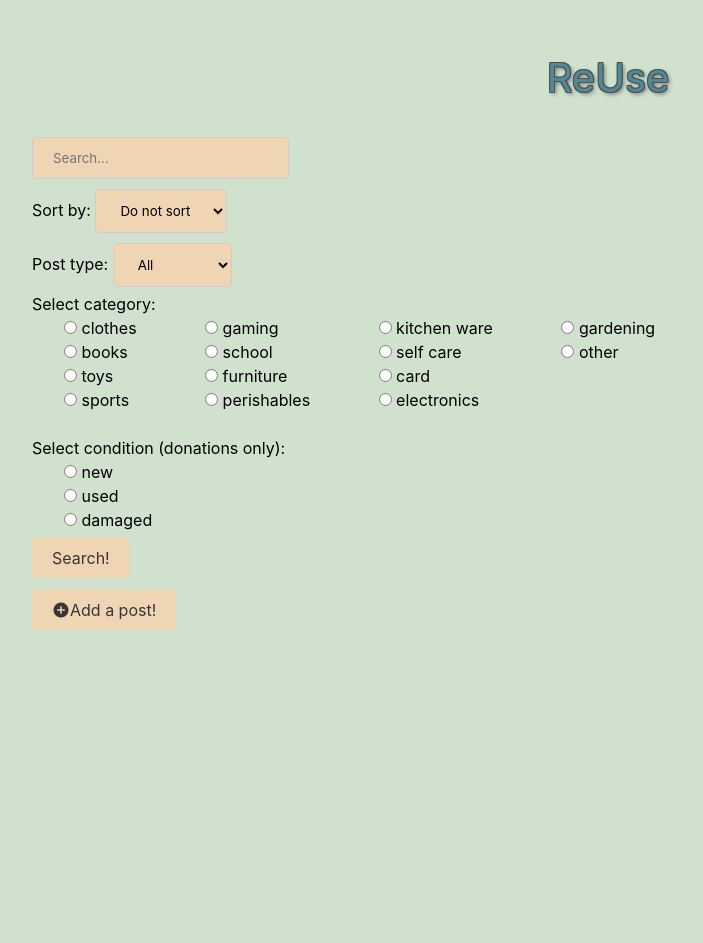
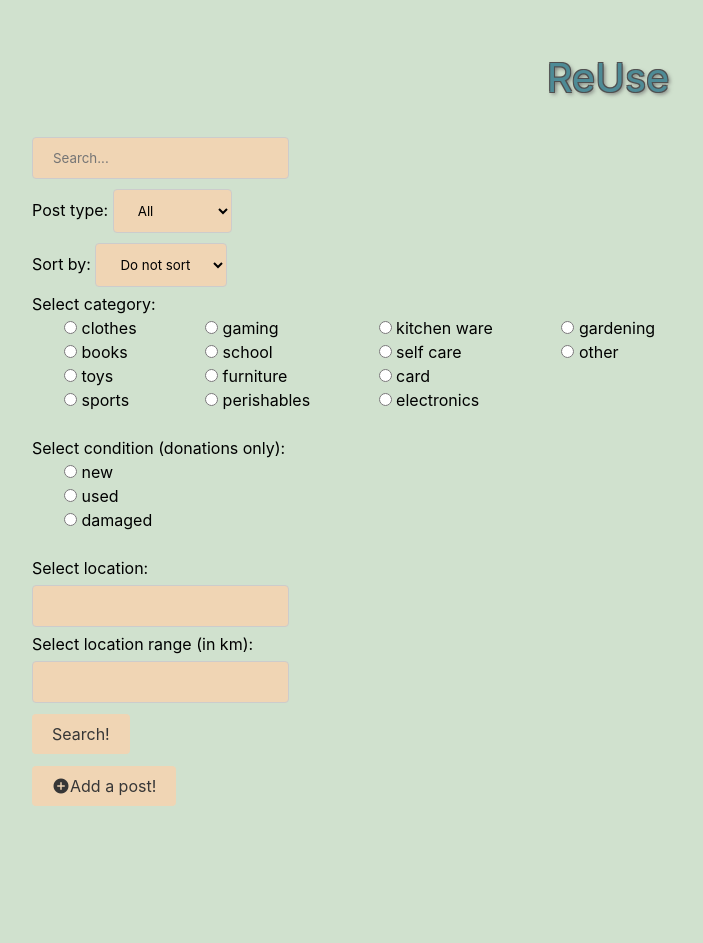
Before and after one commit to odc19/ReUse, a Flask app: page / in a window 1280 px wide. Shown: the part 52-995 px from the top of the page, without its empty margins (32-735 px from the left). Before the commit the page ends 682 px from the top, so only its background shows below. Run offline with Flask 2, Linux system fonts and the light colour scheme; data that the repository does not hold is empty; some libraries are stand-ins or nearby versions.

Commit message:
Added location textboxes in home page

```diff
--- a/templates/index.html
+++ b/templates/index.html
@@ -18,17 +18,17 @@
     <form action="{{ url_for('index') }}">
         <input type="text" id="search_sentence" name="search_sentence" placeholder="Search...">
         <br>
-        <label style="color: black;"> Sort by: </label>
-        <select name="sort_by" id="sort_by">
-            <option value="no_sort"> Do not sort </option>
-            <option value="Date"> Date </option>
-        </select>
-        <br>
         <label style="color: black;"> Post type: </label>
         <select name="posts_type" id="posts_type">
             <option value="all"> All </option>
             <option value="donation"> Donation </option>
             <option value="request"> Request </option>
+        </select>
+        <br>
+        <label style="color: black;"> Sort by: </label>
+        <select name="sort_by" id="sort_by">
+            <option value="no_sort"> Do not sort </option>
+            <option value="Date"> Date </option>
         </select>
         <br>
         <label style="color: black"> Select category: </label>
@@ -69,6 +69,15 @@
             <input name="condition" value="damaged" type="radio"> damaged <br>
         </div>
         <br>
+        <br>
+        <label style="color: black"> Select location: </label>
+        <br>
+        <input type="text" name="location" id="location">
+        <br>
+        <label type="text" style="color: black"> Select location range (in km): </label>
+        <br>
+        <input type="text" name="location_range" id="location_range">
+        <br>
         <button class="button" type="submit"> Search! </button>
     </form>
     <form action="{{ url_for('pick_new_post') }}">
```
